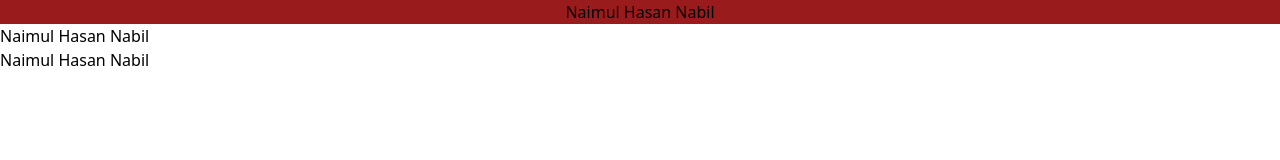
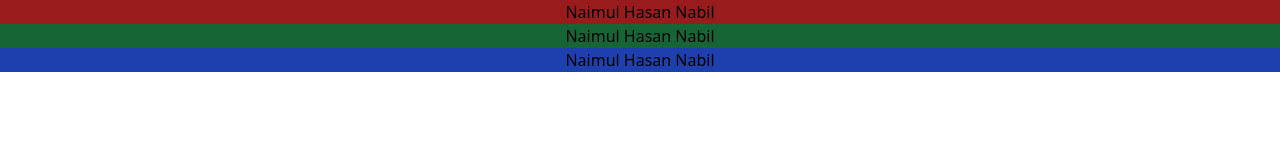
Before and after one commit to naimulhasannabil/Tailwind-CSS, a plain HTML site: page 00_Tailwind_Fronts and Sizing/index.html in a window 1280 px wide. Drawn offline with nearby package versions, Linux system fonts and the light colour scheme.

Commit message:
Update The code

```diff
--- a/00_Tailwind_Fronts and Sizing/index.html
+++ b/00_Tailwind_Fronts and Sizing/index.html
@@ -8,7 +8,7 @@
 </head>
 <body>
     <h1 class="text-center bg-red-800">Naimul Hasan Nabil</h1>
-    <h2>Naimul Hasan Nabil</h2>
-    <h3>Naimul Hasan Nabil</h3>
+    <h2 class="text-center bg-green-800">Naimul Hasan Nabil</h2>
+    <h3 class="text-center bg-blue-800">Naimul Hasan Nabil</h3>
 </body>
 </html>
```
